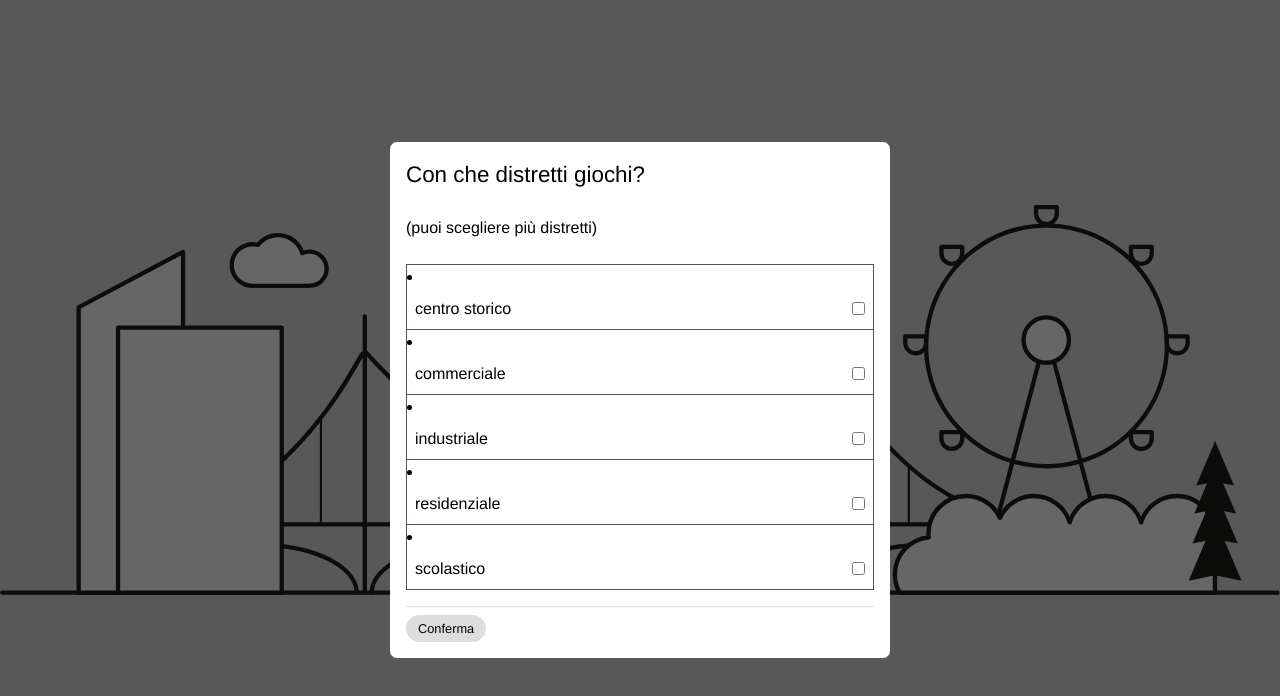
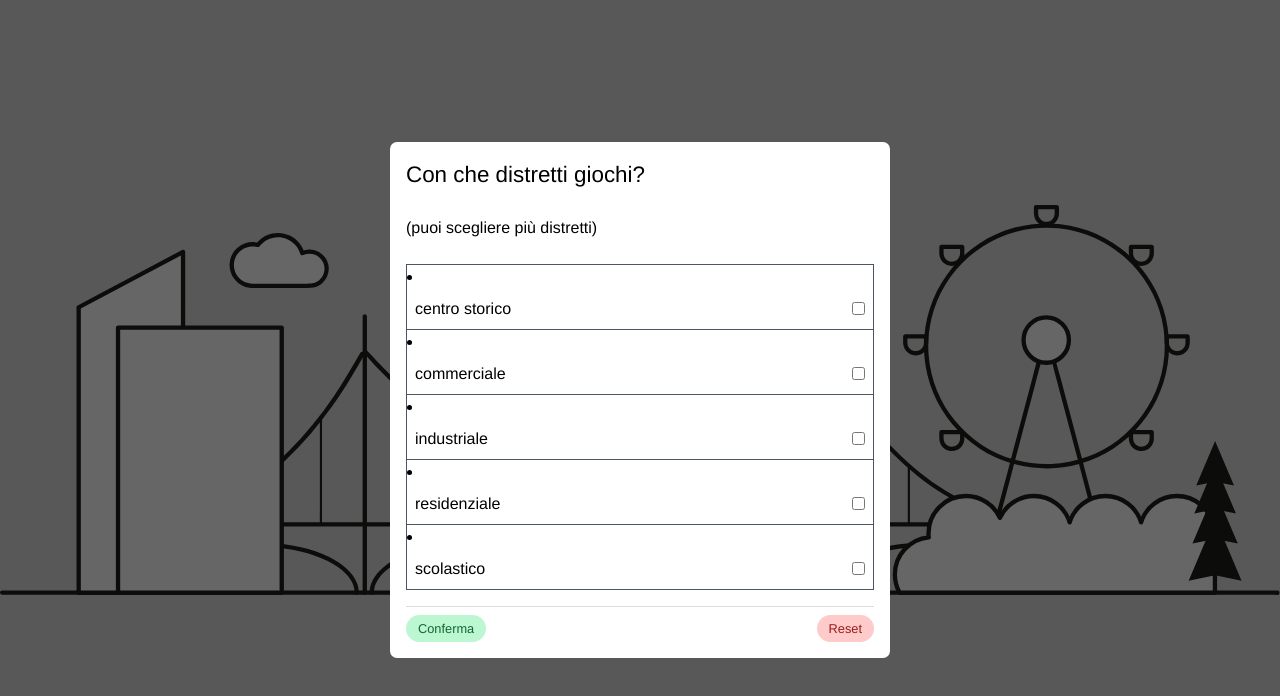
Before and after one commit to reevost/green_city, a Vue app: page / in a window 1280 px wide. Shown: the top 696 px of the page. Built offline with nearby package versions, Linux system fonts and the light colour scheme.

Commit message:
added local storage compatibility

```diff
--- a/src/components/ControlDistrict.vue
+++ b/src/components/ControlDistrict.vue
@@ -77,10 +77,6 @@ export default {
       this.toggleCompleteChallenge = false
     }
   },
-  mounted() {
-    let cleanChallenges = useChallengesStore()
-    cleanChallenges.fill(this.chosenDistricts)
-  }
 }
 </script>
 
--- a/src/components/DistrictChoice.vue
+++ b/src/components/DistrictChoice.vue
@@ -17,9 +17,17 @@
         />
       </div>
 
-      <footer class="modal-footer">
+      <footer class="modal-footer flex justify-between">
         <slot name="footer">
-          <button @click="$emit('confirm', allowedDistricts)">Conferma</button>
+          <button id="confirm"
+              class="text-green-800 bg-green-200 hover:bg-green-400"
+              @click="$emit('confirm', allowedDistricts)"
+          >Conferma</button>
+          <button
+              id="reset"
+              class="text-red-800 bg-red-200 hover:bg-red-400"
+              @click="$emit('reset')"
+          >Reset</button>
         </slot>
       </footer>
     </div>
@@ -28,25 +36,16 @@
 
 <script>
 import DistrictItem from "@/components/DistrictItem.vue";
+
 export default {
   components: {DistrictItem},
   props: {
-    tags: Array,
-  },
-  data() {
-    return {
-      tags_obj: []
-    }
+    tags_obj: Object
   },
   computed: {
     allowedDistricts() {
       return this.tags_obj.filter(a => a.complete).map(a => a.name)
     }
-  },
-  mounted() {
-    this.tags.forEach(i => {
-      this.tags_obj.push({"name": i, "id": i, "complete": false})
-    })
   }
 }
 </script>
@@ -78,11 +77,7 @@ export default {
   font-size: 1.4rem;
 }
 .modal-footer button {
-  background: #ddd;
   padding: .25rem .75rem;
   border-radius: 20px;
 }
-.modal-footer button:hover {
-  background: #c8c8c8;
-}
 </style>
--- a/src/components/GreenCityView.vue
+++ b/src/components/GreenCityView.vue
@@ -2,13 +2,20 @@
 // fa prima il render delle liste e poi della immagine
 <template>
   <div id="container">
+    <div id="manage_button" class="manage_button z-50" v-show="flag">
+      <button
+          class="border rounded px-1 py-px text-xs border-orange-500 text-orange-500"
+          v-on:click="change"
+      >Gestisci distretti</button>
+    </div>
     <DistrictView />
     <ControlDistrict
         v-if="flag"
         v-bind:chosenDistricts="districts"/>
     <DistrictChoice
-        v-bind:tags="allDistricts"
+        v-bind:tags_obj="districts_name_obj"
         v-on:confirm="choices"
+        v-on:reset="reset"
         v-else/>
   </div>
 </template>
@@ -19,6 +26,7 @@ import DistrictView from "@/components/DistrictView.vue";
 import DistrictChoice from "@/components/DistrictChoice.vue";
 import {useChallengesStore} from "@/stores/ChallengesStore";
 import {mapWritableState} from "pinia";
+import { useStorage } from '@vueuse/core';
 
 export default {
   components: {
@@ -29,7 +37,34 @@ export default {
   data() {
     return {
       flag: false,
-      districts: []
+      districts: [],
+      districts_name_obj: useStorage("districts_tags", [
+        {
+          "name": "centro storico",
+          "id": "centro storico",
+          "complete": false
+        },
+        {
+          "name": "commerciale",
+          "id": "commerciale",
+          "complete": false
+        },
+        {
+          "name": "industriale",
+          "id": "industriale",
+          "complete": false
+        },
+        {
+          "name": "residenziale",
+          "id": "residenziale",
+          "complete": false
+        },
+        {
+          "name": "scolastico",
+          "id": "scolastico",
+          "complete": false
+        },
+      ])
     }
   },
   computed: {
@@ -41,6 +76,15 @@ export default {
     choices(arr) {
       this.districts = arr
       this.flag = ! this.flag
+    },
+    change() {
+      this.districts = this.allDistricts
+      this.flag = ! this.flag
+    },
+    reset() {
+      this.districts_name_obj.forEach(i => {i.complete = false})
+      let cleanChallenges = useChallengesStore()
+      cleanChallenges.fill(this.allDistricts)
     }
   }
 }
@@ -48,5 +92,9 @@ export default {
 </script>
 
 <style scoped>
-
+.manage_button{
+  position: absolute;
+  top: 8px;
+  right: 16px;
+}
 </style>
```
